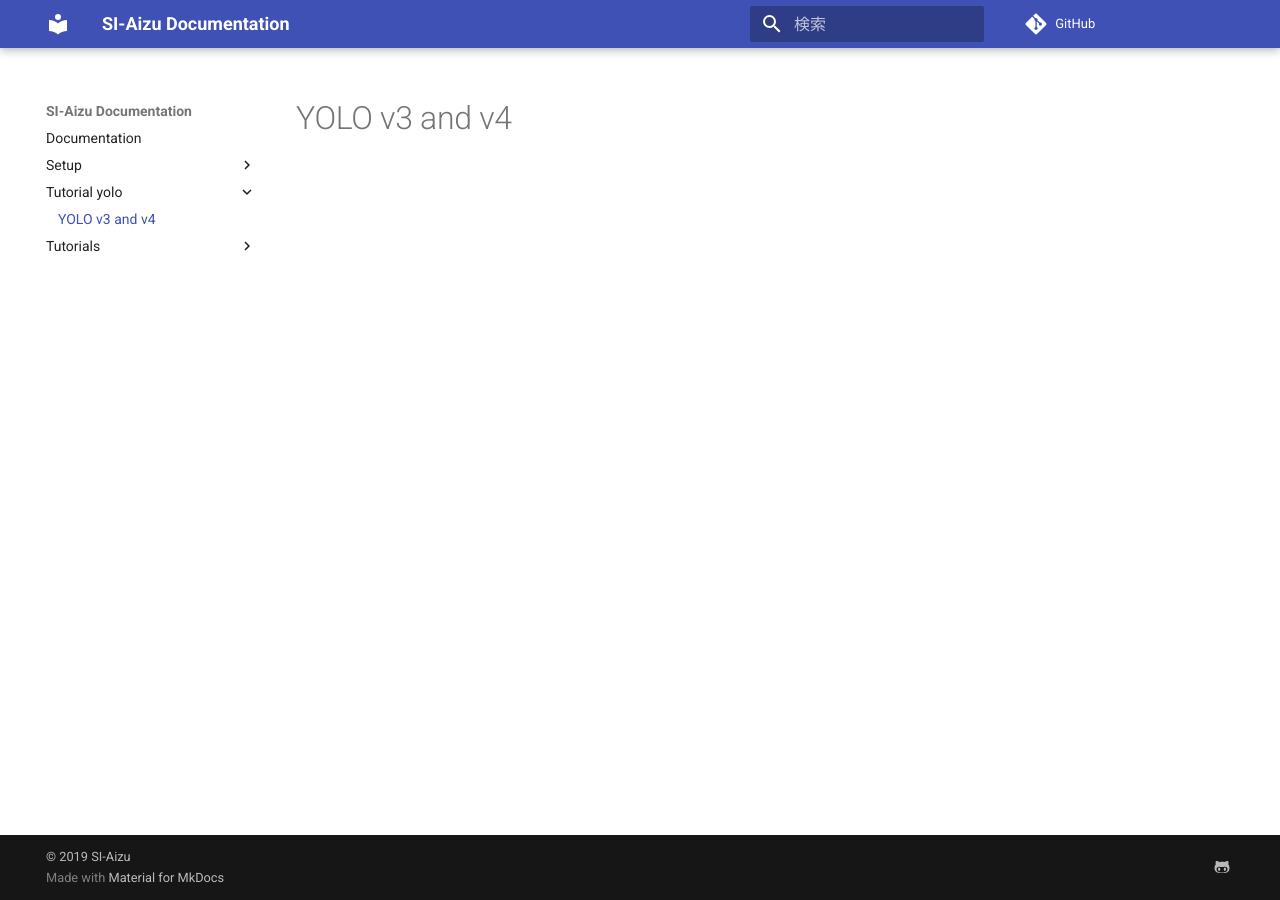
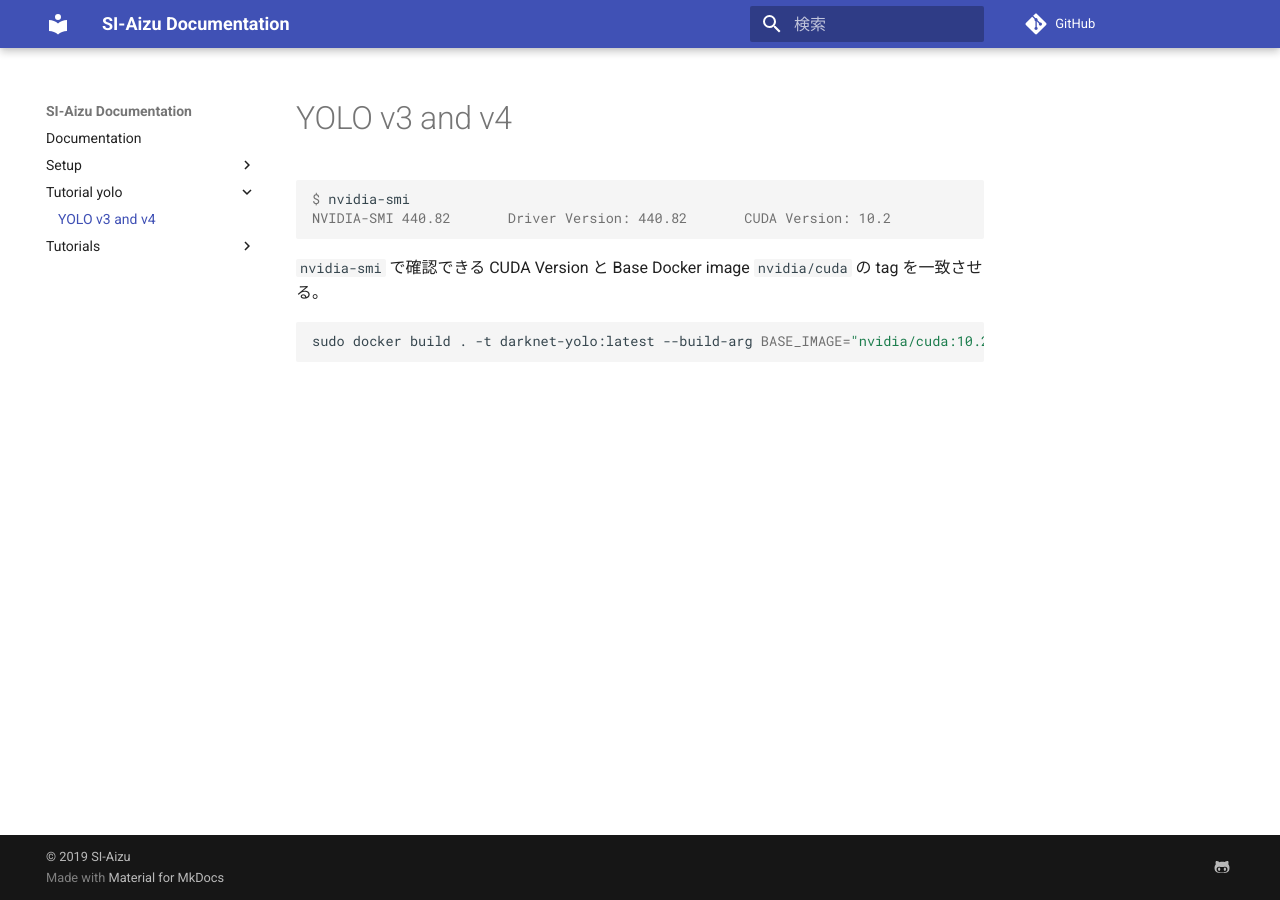
Before and after one commit to SI-Aizu/documentation, an MkDocs documentation site: the page built from docs/tutorial-yolo/index.md, in a window 1280 px wide. Built offline with MkDocs 1.6.1 and Material for MkDocs 9.7.7, drawn with Linux system fonts in a browser that asks for light colours; comment, search, counter and statistics services are not loaded.

Commit message:
Add BASE_IMAGE

````diff
--- a/docs/tutorial-yolo/index.md
+++ b/docs/tutorial-yolo/index.md
@@ -1 +1,12 @@
 # YOLO v3 and v4
+
+```console
+$ nvidia-smi
+NVIDIA-SMI 440.82       Driver Version: 440.82       CUDA Version: 10.2
+```
+
+`nvidia-smi` で確認できる CUDA Version と Base Docker image `nvidia/cuda` の tag を一致させる。
+
+```sh
+sudo docker build . -t darknet-yolo:latest --build-arg BASE_IMAGE="nvidia/cuda:10.2-cudnn7-devel-ubuntu18.04"
+```
````
Also changed, not shown: 1 other file.
